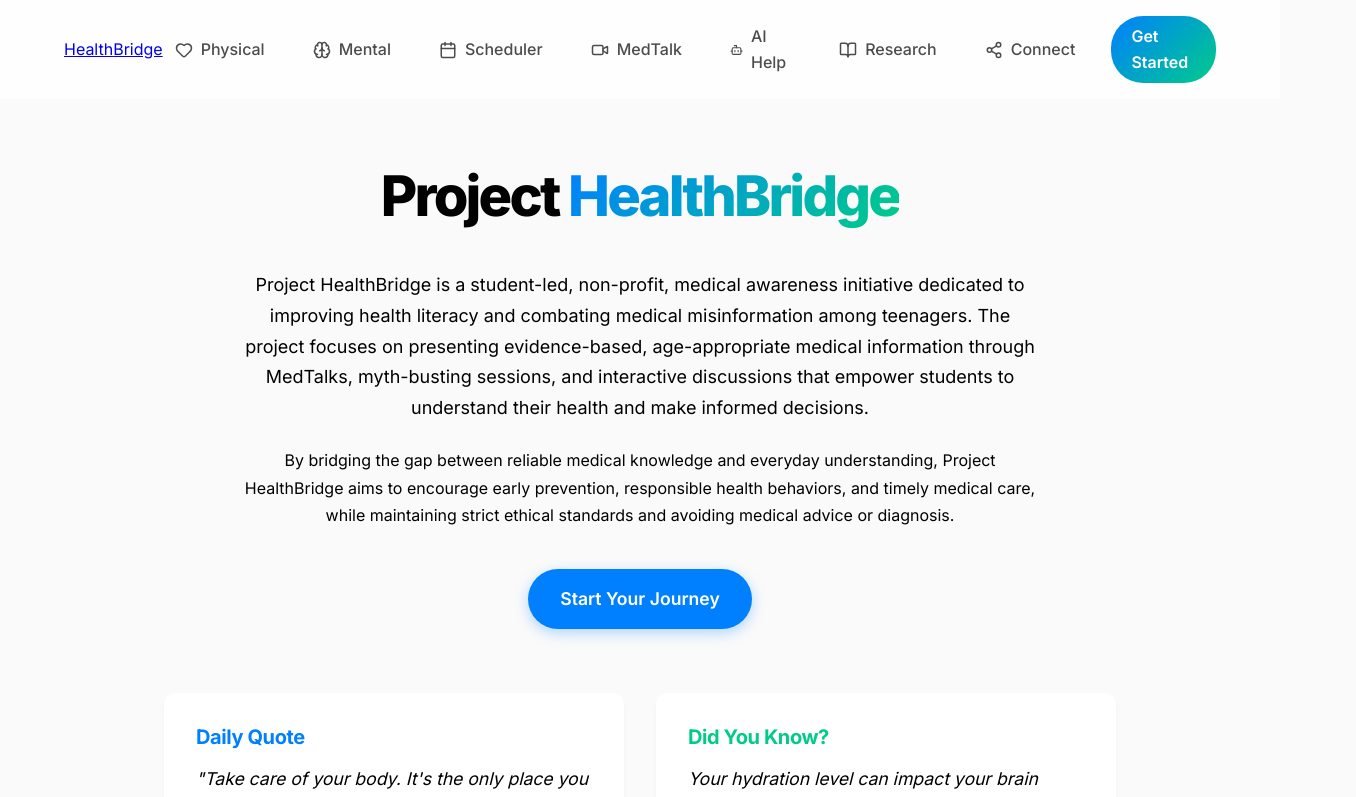
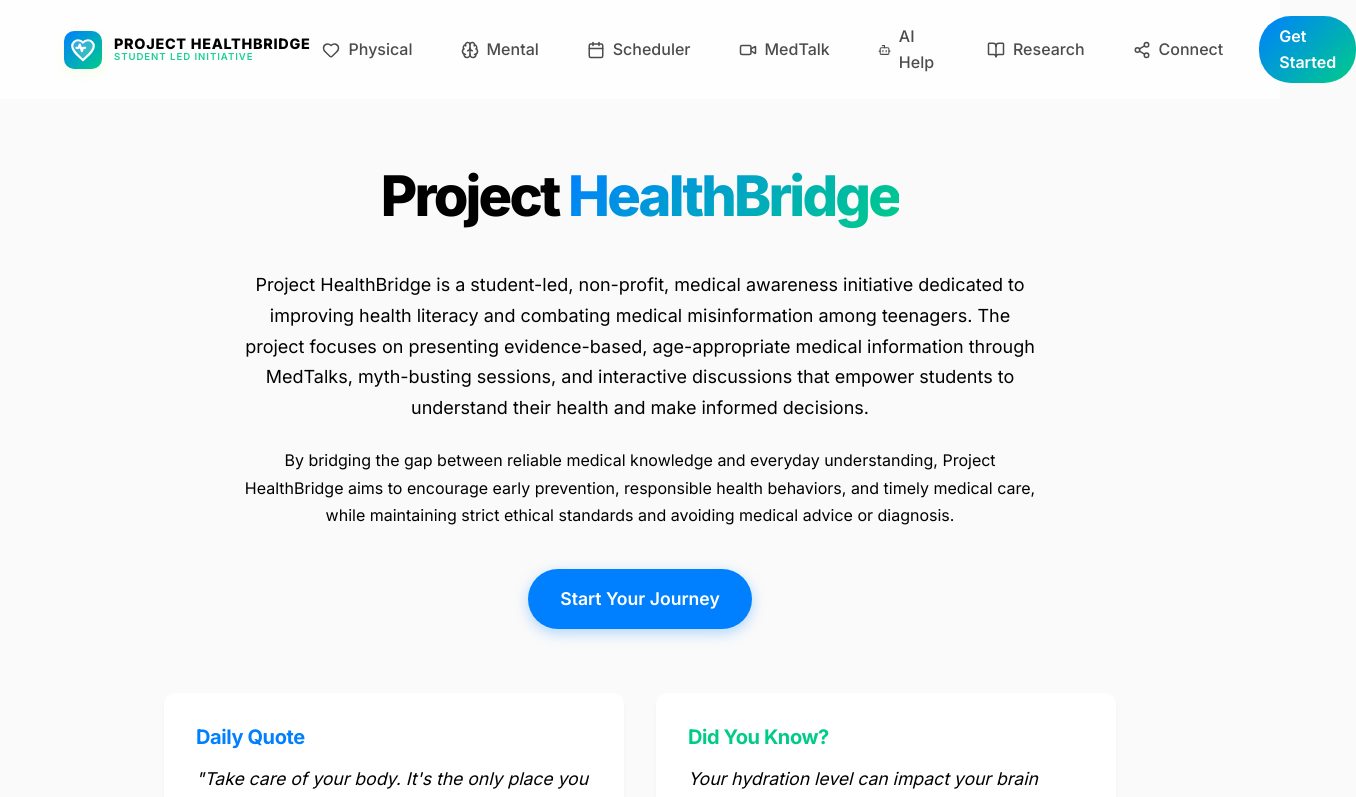
Before and after one commit to Aditya388-hub/healthbridge, a Next.js app: page / in a window 1280 px wide. Shown: the top 797 px of the page, 1356 px wide, since content can reach past the window. Built offline with nearby package versions, Linux system fonts and the light colour scheme.

Commit message:
Update Navbar with new branding and link.

```diff
--- a/components/Navbar.tsx
+++ b/components/Navbar.tsx
@@ -27,9 +27,20 @@ export default function Navbar() {
     return (
         <nav className={styles.navbar}>
             <div className={`container ${styles.container}`}>
-                <Link href="/" className={styles.logo}>
-                    <span className={styles.brandPrimary}>Health</span>
-                    <span className={styles.brandSecondary}>Bridge</span>
+                <Link href="https://tinyurl.com/projecthealthbridgeakas" target="_blank" rel="noopener noreferrer" className={styles.brandWrapper}>
+                    <div className={styles.branding}>
+                        <div className={styles.logoIcon}>
+                            <svg viewBox="0 0 24 24" fill="none" xmlns="http://www.w3.org/2000/svg" className={styles.heartPulseSVG}>
+                                <path d="M12 21.35l-1.45-1.32C5.4 15.36 2 12.28 2 8.5 2 5.42 4.42 3 7.5 3c1.74 0 3.41.81 4.5 2.09C13.09 3.81 14.76 3 16.5 3 19.58 3 22 5.42 22 8.5c0 3.78-3.4 6.86-8.55 11.54L12 21.35z" fill="currentColor" opacity="0.2" />
+                                <path d="M2.05 8.5C2.05 5.45 4.5 3 7.5 3c1.74 0 3.41.81 4.5 2.09C13.09 3.81 14.76 3 16.5 3c3 0 5.45 2.45 5.45 5.5 0 3.78-3.4 6.86-8.55 11.54L12 21.35l-1.45-1.32C5.4 15.36 2.05 12.28 2.05 8.5z" stroke="currentColor" strokeWidth="2" strokeLinejoin="round" />
+                                <path d="M6 10h2l1-3 2 6 1-3h2" stroke="white" strokeWidth="2" strokeLinecap="round" strokeLinejoin="round" />
+                            </svg>
+                        </div>
+                        <div className={styles.brandText}>
+                            <span className={styles.mainTitle}>PROJECT HEALTHBRIDGE</span>
+                            <span className={styles.subTitle}>STUDENT LED INITIATIVE</span>
+                        </div>
+                    </div>
                 </Link>
 
                 {/* Mobile Menu Button */}
@@ -57,7 +68,6 @@ export default function Navbar() {
                     {user ? (
                         <div className={styles.userProfile}>
                             <div className={styles.avatar}>{user.username.charAt(0).toUpperCase()}</div>
-                            {/* <span className={styles.username}>{user.username}</span> */}
                         </div>
                     ) : (
                         <Link href="/onboarding" className={styles.getStarted}>Get Started</Link>
```
